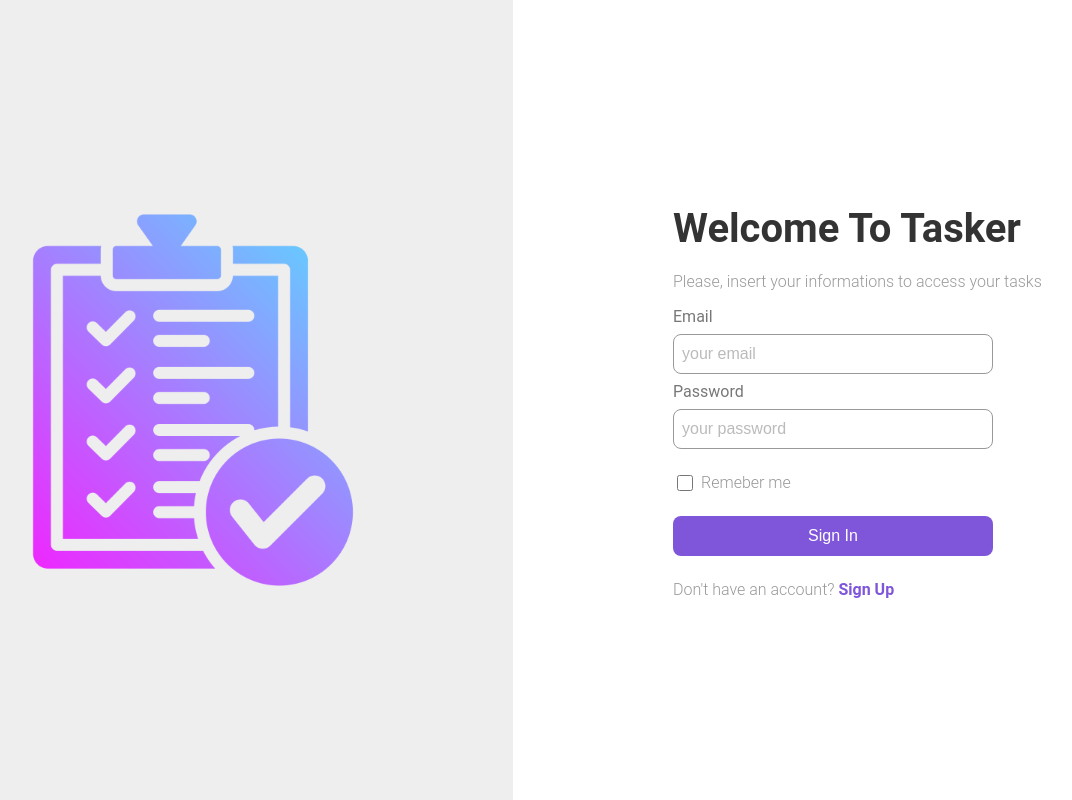
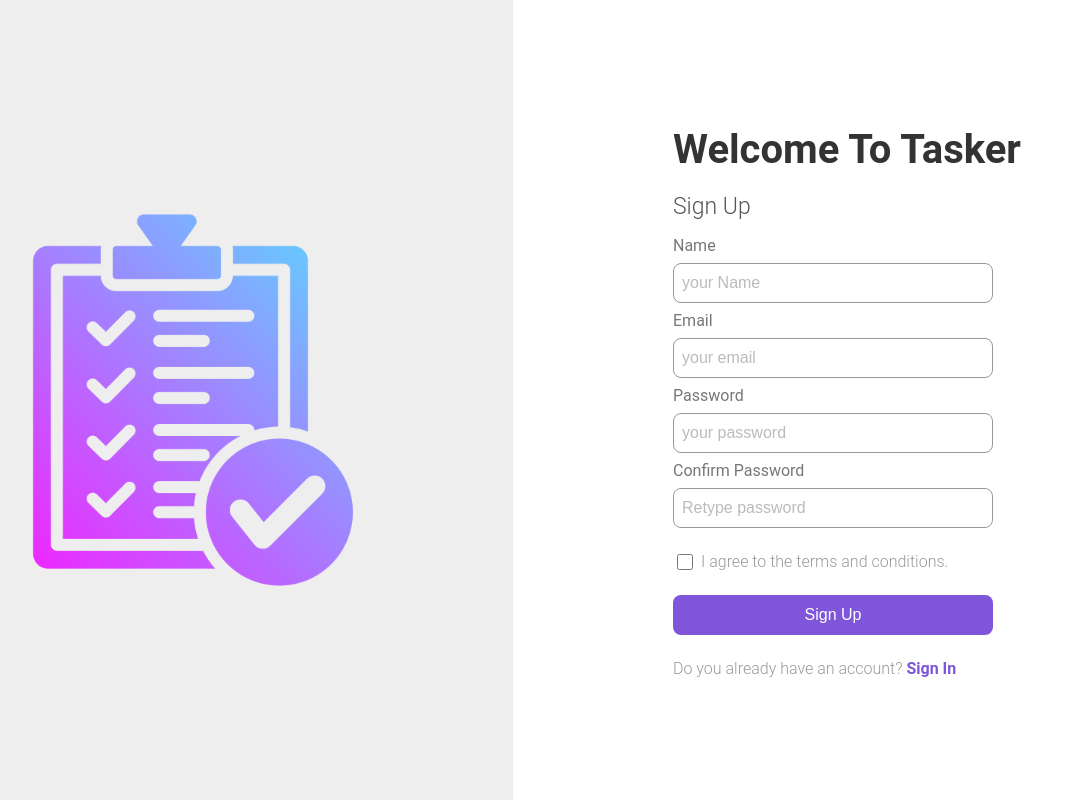
Before and after one commit to Jishan7866/todo-app, a React (Create React App) app: page / in a window 1280 px wide. Shown: the whole page, without its empty margins (127-1199 px from the left). Built offline with nearby package versions, Linux system fonts and the light colour scheme.

Commit message:
add sign up page

```diff
--- a/src/App.css
+++ b/src/App.css
@@ -36,6 +36,15 @@ h2{
   color: #999;
   font-family: Roboto, Arial;
   font-size: 16px;
+  font-weight: 300;
+  margin: 8px;
+  margin-left: 0;
+  margin-right: 16px;
+}
+.register{
+  color: #565656;
+  font-family: Roboto, Arial;
+  font-size: 23px;
   font-weight: 300;
   margin: 8px;
   margin-left: 0;
--- a/src/App.js
+++ b/src/App.js
@@ -1,9 +1,11 @@
 import './App.css';
 import Login from './Pages/Login/Login';
+import SignUp from './Pages/SignUp/SignUp';
 
 function App() {
   return (
-   <Login></Login>
+  //  <Login></Login>
+  <SignUp></SignUp>
   );
 }
 
--- /dev/null
+++ b/src/Pages/SignUp/SignUp.js
@@ -0,0 +1,29 @@
+import React from 'react'
+import '../../App.css'
+import logo from '../../Img/Logo.png'
+export default function SignUp(){
+    return(
+        <div className='Page'>
+            <div className='Leftside'>
+                <img src={logo} className='Img'></img>
+            </div>
+            <div className='Rightside'>
+                  <h1>Welcome To Tasker</h1>
+                  <h2 className='register'>Sign Up</h2>
+                  <label className='FieldName'>Name</label>
+                  <input className='input-field' id='email' placeholder='your Name'></input>
+                  <label className='FieldName'>Email</label>
+                  <input className='input-field' id='email' placeholder='your email'></input>
+                  <label className='FieldName'>Password</label>
+                  <input className='input-field' type='password' placeholder='your password'></input>
+                  <label className='FieldName'>Confirm Password</label>
+                  <input className='input-field' type='password' placeholder='Retype password'></input>
+                  <div className='KeepSigned'>
+                        <input type='checkbox' className='checkbox'></input><h2>I agree to the terms and conditions.</h2>
+                  </div>
+                  <button type='submit' className='SignIn'>Sign Up</button>
+                  <h2>Do you already have an account? <a>Sign In</a></h2>
+            </div>
+        </div>
+    )
+}
```
